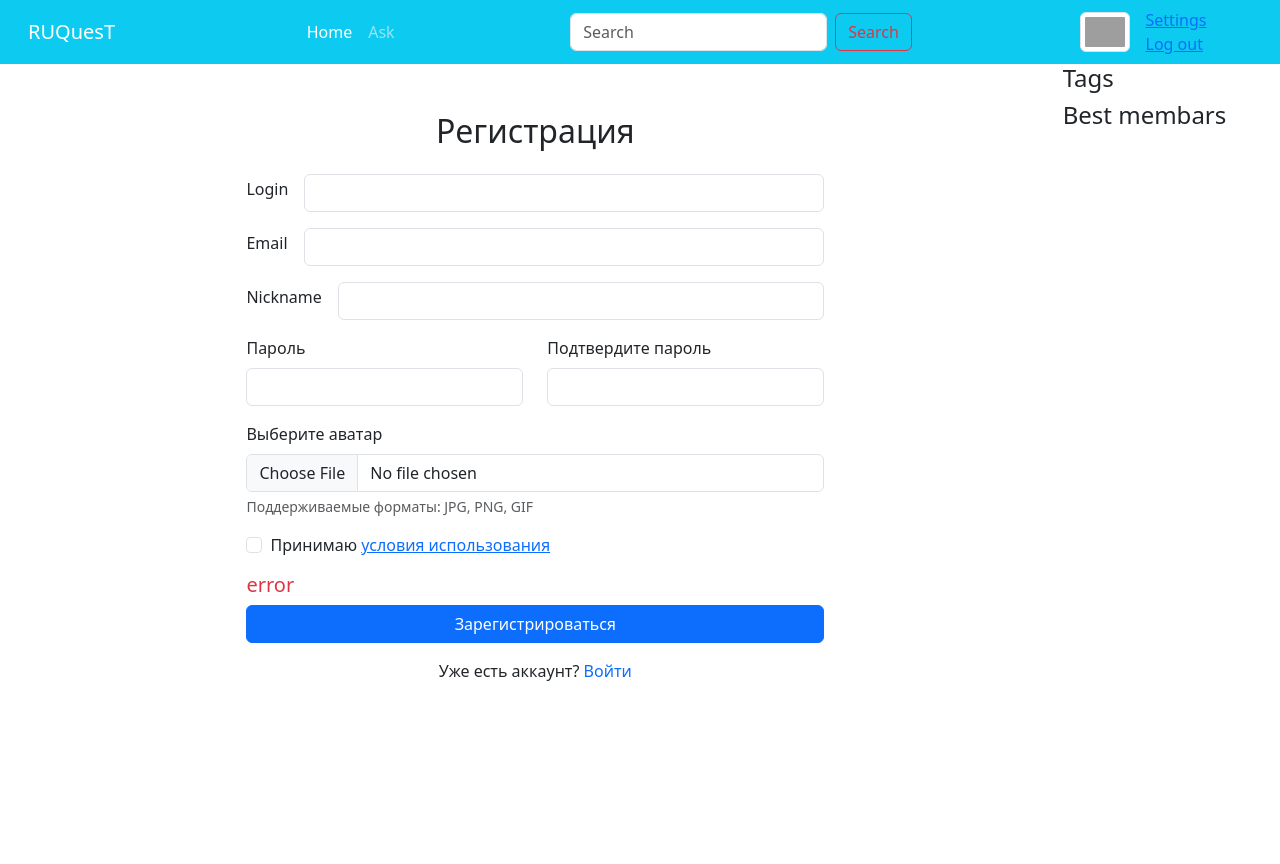
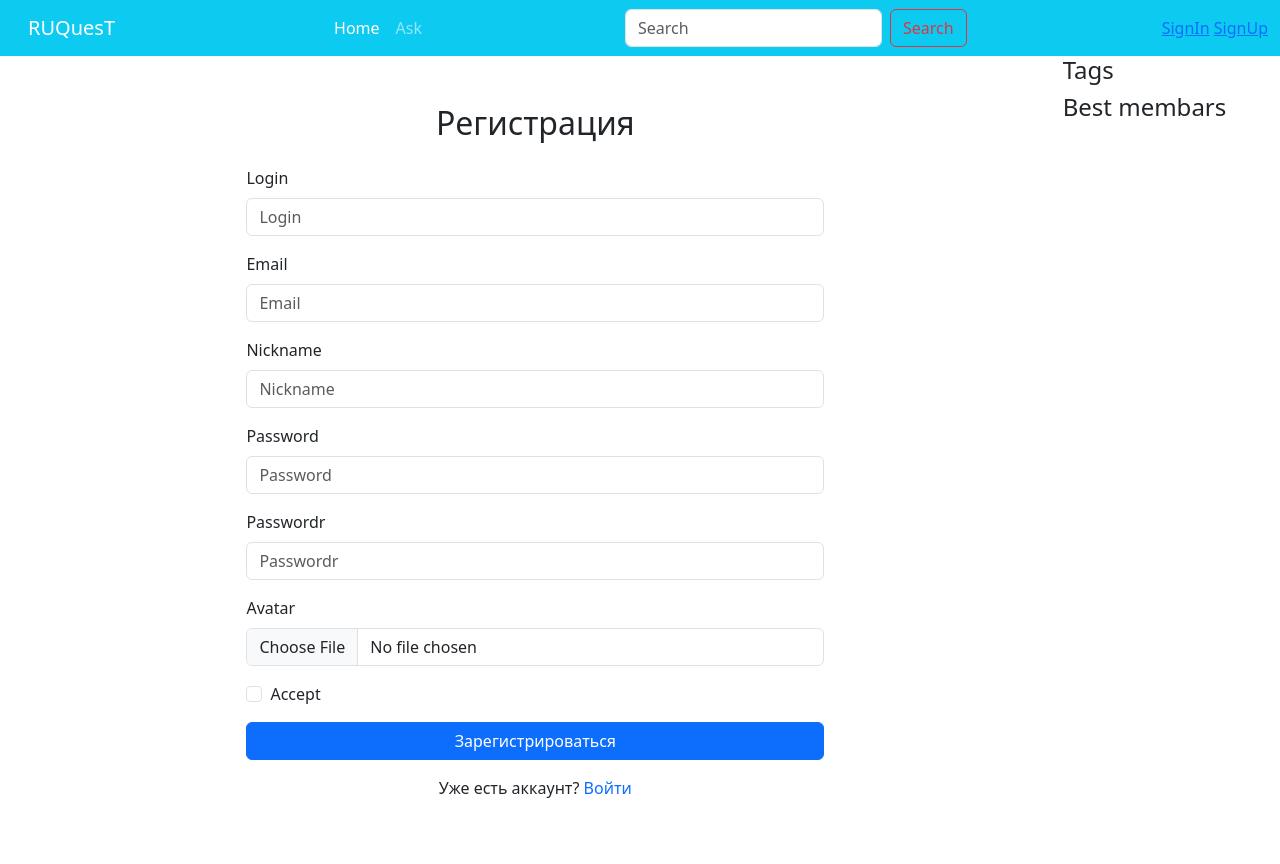
Before and after one commit to ender019/VkWeb2025_DZ2, a Django app: page /signup/ in a window 1280 px wide. Run offline with Django 5.2, Linux system fonts and the light colour scheme; data that the repository does not hold is empty; some libraries are stand-ins or nearby versions; grey boxes are pictures that could not be loaded.

Commit message:
ДЗ-4 выполнено

```diff
--- a/VKBackDZ2/settings.py
+++ b/VKBackDZ2/settings.py
@@ -38,13 +38,14 @@ INSTALLED_APPS = [
     'django.contrib.sessions',
     'django.contrib.messages',
     'django.contrib.staticfiles',
+    'bootstrap5'
 ]
 
 MIDDLEWARE = [
     'django.middleware.security.SecurityMiddleware',
     'django.contrib.sessions.middleware.SessionMiddleware',
     'django.middleware.common.CommonMiddleware',
-    'django.middleware.csrf.CsrfViewMiddleware',
+    # 'django.middleware.csrf.CsrfViewMiddleware',
     'django.contrib.auth.middleware.AuthenticationMiddleware',
     'django.contrib.messages.middleware.MessageMiddleware',
     'django.middleware.clickjacking.XFrameOptionsMiddleware',
--- a/VKBackDZ2/urls.py
+++ b/VKBackDZ2/urls.py
@@ -26,6 +26,7 @@ urlpatterns = [
     path('tag/<str:name>/', views.tag, name='tag'),
     path('question/<int:question_id>/', views.question, name='question'),
     path('login/', views.login, name='login'),
+    path('logout/', views.logout, name='logout'),
     path('signup/', views.signup, name='signup'),
     path('ask/', views.ask, name='ask'),
     path('settings/', views.settings, name='settings'),
--- /dev/null
+++ b/app/forms.py
@@ -0,0 +1,86 @@
+from cProfile import label
+
+from django import forms
+from django.contrib.auth.models import User
+
+from app.models import Profile, Tag
+
+
+class RegisterForm(forms.Form):
+    username = forms.CharField(label='Login', max_length=30)
+    email = forms.EmailField(label='Email', max_length=50)
+    nickname = forms.CharField(label='Nickname', max_length=50)
+    password = forms.CharField(widget=forms.PasswordInput, label='Password', max_length=30)
+    passwordr = forms.CharField(widget=forms.PasswordInput, label='Passwordr', max_length=30)
+    avatar = forms.ImageField(label='Avatar', required=False)
+    accept = forms.BooleanField(label='Accept', required=False)
+
+    def clean_username(self):
+        username = self.cleaned_data['username']
+        user = User.objects.filter(username=username).first()
+        if user is not None:
+            raise forms.ValidationError('Username already taken')
+        return username
+
+    def clean_nickname(self):
+        nickname = self.cleaned_data['nickname']
+        profile = Profile.objects.filter(nickname=nickname).first()
+        if profile is not None:
+            raise forms.ValidationError('Nickname already taken')
+        return nickname
+
+    def clean_password(self):
+        password = self.cleaned_data['password']
+        if len(password) < 8:
+            raise forms.ValidationError("Password must be at least 8 characters")
+        return password
+
+    def clean_passwordr(self):
+        password = self.cleaned_data['passwordr']
+        if len(password) < 8:
+            raise forms.ValidationError("Password must be at least 8 characters")
+        if password != self.cleaned_data['password']:
+            raise forms.ValidationError("Passwords do not match")
+        return password
+
+    def clean_accept(self):
+        if not self.cleaned_data['accept']:
+            raise forms.ValidationError('Accept conditions!')
+        return self.cleaned_data['accept']
+
+
+class LoginForm(forms.Form):
+    username = forms.CharField(label="Login", max_length = 30)
+    password = forms.CharField(max_length=30, widget=forms.PasswordInput)
+
+    def clean_password(self):
+        password = self.cleaned_data['password']
+        if len(password) < 8:
+            raise forms.ValidationError("Password must be at least 8 characters")
+        return password
+
+
+class SettingsForm(forms.Form):
+    username = forms.CharField(label="Login", max_length = 30)
+    email = forms.EmailField(max_length=50)
+    nickname = forms.CharField(max_length = 30)
+    avatar = forms.ImageField(required=False)
+
+
+class AskForm(forms.Form):
+    title = forms.CharField(label='Title', max_length=30)
+    text = forms.CharField(widget=forms.Textarea)
+    tags = forms.CharField(label='tags', widget=forms.TextInput(attrs={'placeholder': 'Введите теги через пробел...',}))
+
+    def clean_tags(self):
+        tags = list(filter(lambda s: len(s)>0, self.cleaned_data['tags'].split()))
+        for tag in tags:
+            if len(tag) > 20:
+                raise forms.ValidationError("Tag must be less than 20 characters")
+            if len(tag) < 1:
+                raise forms.ValidationError("Tag must be at least 1 character")
+        return tags
+
+
+class AnswerForm(forms.Form):
+    text = forms.CharField(label="Написать комментарий", widget=forms.Textarea)
--- a/app/management/commands/clear_bd.py
+++ b/app/management/commands/clear_bd.py
@@ -2,7 +2,6 @@ from datetime import datetime
 
 from django.contrib.auth.models import User
 from django.core.management import BaseCommand
-from django.db import transaction
 
 from app.models import Question, Profile, Tag, Answer, QuestionsTags, QuestionsLikes, AnswersLikes
 
@@ -27,4 +26,4 @@ class Command(BaseCommand):
         Profile.objects.all().delete()
         print(st_time.now()-st_time, "Очистка юзеров...")
         User.objects.all().delete()
-        print(st_time.now()-st_time, "Завершение транзакции...")
+        print(st_time.now()-st_time, "Завершено!")
--- a/app/views.py
+++ b/app/views.py
@@ -1,7 +1,14 @@
+from datetime import timezone, datetime
+
+from django.contrib import auth
+from django.contrib.auth.decorators import login_required
+from django.contrib.auth.models import User
 from django.core.paginator import Paginator
-from django.db.models import Sum
-from django.shortcuts import render
-from app.models import Question, Tag, Profile, Answer
+from django.shortcuts import render, redirect
+from django.urls import reverse_lazy, reverse
+
+from app.forms import LoginForm, SettingsForm, RegisterForm, AskForm, AnswerForm
+from app.models import Question, Tag, Profile, Answer, QuestionsTags
 
 
 def paginate(objects_list, request, per_page=10, pag_size=7):
@@ -18,7 +25,7 @@ def paginate(objects_list, request, per_page=10, pag_size=7):
 
 # Create your views here.
 def index(request):
-    profile = Profile.objects.first()
+    profile = Profile.objects.get_current(request.user)
     pagination = paginate(Question.objects.get_listing(), request, 5)
     pagination["page"].object_list = (Question.objects.full_listing(pagination["page"]))
     return render(request, 'index.html',
@@ -33,7 +40,7 @@ def index(request):
 
 
 def hot(request):
-    profile = Profile.objects.first()
+    profile = Profile.objects.get_current(request.user)
     pagination = paginate(Question.objects.get_hot(), request, 5)
     pagination["page"].object_list = (Question.objects.full_listing(pagination["page"]))
     return render(request, 'index.html',
@@ -48,7 +55,7 @@ def hot(request):
 
 
 def tag(request, name):
-    profile = Profile.objects.first()
+    profile = Profile.objects.get_current(request.user)
     pagination = paginate(Question.objects.get_by_tag(name), request, 5)
     pagination["page"].object_list = (Question.objects.full_listing(pagination["page"]))
     return render(request, 'index.html',
@@ -63,10 +70,17 @@ def tag(request, name):
 
 
 def question(request, question_id):
-    profile = Profile.objects.first()
+    profile = Profile.objects.get_current(request.user)
     quest = Question.objects.get_by_id(question_id)
     pagination = paginate(Answer.objects.get_by_question_id(question_id), request, 5)
     pagination["page"].object_list = (Answer.objects.full_answers(pagination["page"]))
+    if request.method == 'POST':
+        form = AnswerForm(request.POST)
+        if form.is_valid():
+            Answer.objects.create(text=form.cleaned_data['text'], question=quest, posted=datetime.now())
+            return redirect('question', question_id=question_id)
+    else:
+        form = AnswerForm()
     return render(request, 'question.html',
                   context={
                       "profile": profile,
@@ -74,46 +88,135 @@ def question(request, question_id):
                       **pagination,
                       "tags": Tag.objects.get_popular_tags(),
                       "nicks": Profile.objects.get_most_active(),
-                      "head": [quest.title, "List questions", "index"]
+                      "head": [quest.title, "List questions", "index"],
+                      "form": form,
                   }
             )
 
 
 def login(request):
+    if request.method == 'POST':
+        form = LoginForm(request.POST)
+        if not form.is_valid():
+            return render(request,'login.html', {'form': form})
+        user = auth.authenticate(request, **form.cleaned_data)
+        if user:
+            auth.login(request, user)
+            return redirect(reverse('index'))
+        else:
+            form.add_error(field=None, error="User not found")
+    else:
+        form = LoginForm()
+
     return render(request, 'login.html',
                   context={
                       "tags": Tag.objects.get_popular_tags(),
                       "nicks": Profile.objects.get_most_active(),
+                      "form": form,
                   }
             )
 
 
+def logout(request):
+    auth.logout(request)
+    return redirect(reverse('index'))
+
+
 def signup(request):
-    return render(request, 'signup.html',
-                  context={
+    if request.method == 'POST':
+        form = RegisterForm(request.POST)
+        if not form.is_valid():
+            return render(request, 'signup.html', context={
+                                "tags": Tag.objects.get_popular_tags(),
+                                "nicks": Profile.objects.get_most_active(),
+                                "form": form
+                            }
+                        )
+        user = User(username=form.cleaned_data['username'], email=form.cleaned_data['email'], )
+        user.set_password(form.cleaned_data['password'])
+        profile = Profile(nickname=form.cleaned_data['nickname'], avatar=form.cleaned_data['avatar'], user=user)
+        user.save()
+        profile.save()
+        user = auth.authenticate(request, **form.cleaned_data)
+        if user:
+            auth.login(request, user)
+            return redirect(reverse('index'))
+        else:
+            form.add_error(field=None, error="Error")
+    else:
+        form = RegisterForm()
+    return render(request, 'signup.html', context={
                       "tags": Tag.objects.get_popular_tags(),
                       "nicks": Profile.objects.get_most_active(),
+                      "form": form
                   }
             )
 
-
+@login_required(login_url=reverse_lazy("login"))
 def ask(request):
-    profile = Profile.objects.first()
+    profile = Profile.objects.get_current(request.user)
+    print(request.method)
+    if request.method == 'POST':
+        form = AskForm(request.POST)
+        if not form.is_valid():
+            return render(request, 'index.html', context={
+                              "profile": profile,
+                              "tags": Tag.objects.get_popular_tags(),
+                              "nicks": Profile.objects.get_most_active(),
+                              "form": form,
+                    }
+                )
+        print(form.cleaned_data)
+        question = Question(title=form.cleaned_data['title'], text=form.cleaned_data['text'], profile=profile, posted=datetime.now())
+        question.save()
+        QuestionsTags.objects.bulk_create([
+            QuestionsTags(question=question, tag=Tag.objects.get_or_create(title=el)[0])
+            for el in form.cleaned_data['tags']
+        ])
+        question.save()
+    else:
+        form = AskForm()
     return render(request, 'ask.html',
                   context={
                       "profile": profile,
                       "tags": Tag.objects.get_popular_tags(),
                       "nicks": Profile.objects.get_most_active(),
+                      "form": form,
                   }
             )
 
 
+@login_required(login_url=reverse_lazy("login"))
 def settings(request):
-    profile = Profile.objects.first()
+    profile = Profile.objects.get_current(request.user)
+    print(profile.nickname)
+    if request.method == 'POST':
+        print(request.POST)
+        form = SettingsForm(request.POST)
+        if not form.is_valid():
+            return render(request,'settings.html',
+                  context={
+                      "profile": profile,
+                      "tags": Tag.objects.get_popular_tags(),
+                      "nicks": Profile.objects.get_most_active(),
+                      "form": form,
+                  }
+            )
+        print(form.cleaned_data)
+        Profile.objects.updating(request.user, form.cleaned_data)
+    else:
+        data = {
+            "username": profile.user.username,
+            "email": profile.user.email,
+            "nickname": profile.nickname,
+        }
+        form = SettingsForm(data)
+
     return render(request, 'settings.html',
                   context={
                       "profile": profile,
                       "tags": Tag.objects.get_popular_tags(),
                       "nicks": Profile.objects.get_most_active(),
+                      "form": form,
                   }
             )
--- a/requirements.txt
+++ b/requirements.txt
@@ -1,2 +1,3 @@
 Django == 5.2
 psycopg2==2.9.10
+django-bootstrap-v5==1.0.11
--- a/templates/layouts/base.html
+++ b/templates/layouts/base.html
@@ -27,16 +27,23 @@
 				<button class="btn btn-outline-danger" type="submit">Search</button>
 			</form>
 			<div class="d-flex align-items-center">
+                {% if profile %}
                     <div class="me-3 ">
                         <img width="50px" src="{% static profile.avatar %}" class="img-thumbnail" alt="...">
                     </div>
                     <div class="content" style="max-width: 35%">
                         <div class="content_name text-truncate">{{ profile.nickname }}</div>
-					<div class="content_links">
+                        <div class="content_links d-flex gap-1">
                             <a href="{% url "settings" %}">Settings</a>
-						<a href="{% url "login" %}">Log out</a>
+                            <a href="{% url "logout" %}">Logout</a>
                         </div>
                     </div>
+                {% else %}
+                    <div class="content_links">
+                        <a href="{% url "login" %}">SignIn</a>
+                        <a href="{% url "signup" %}">SignUp</a>
+                    </div>
+                {% endif %}
 			</div>
 		</div>
 	</nav>
--- a/templates/signup.html
+++ b/templates/signup.html
@@ -1,59 +1,21 @@
 {% extends "layouts/base.html" %}
 {% load static %}
+{% load bootstrap5 %}
 
 {% block content %}
 			<div class="container col-12 col-md-8">
 				<div class="registration-card bg-white p-4 p-md-5">
 					<h2 class="text-center mb-4">Регистрация</h2>
-					<form>
-						<div class="mb-3 d-flex align-items-center">
-							<label for="login" class="form-label me-3">Login</label>
-							<input type="text" class="form-control" id="login" required>
-						</div>
+					<form action="" method="POST">
+                        {% bootstrap_form form %}
+						{% buttons %}
+                            <button type="submit" class="btn btn-primary w-100">Зарегистрироваться</button>
+	                    {% endbuttons %}
+					</form>
 
-						<div class="mb-3 d-flex align-items-center">
-							<label for="email" class="form-label me-3">Email</label>
-							<input type="email" class="form-control" id="email" required>
-						</div>
-
-						<div class="mb-3 d-flex align-items-center">
-							<label for="nickname" class="form-label me-3">Nickname</label>
-							<input type="text" class="form-control" id="nickname" required>
-						</div>
-
-						<div class="row">
-							<div class="col-md-6 mb-3">
-								<label for="password" class="form-label">Пароль</label>
-								<input type="password" class="form-control" id="password" required>
-							</div>
-							<div class="col-md-6 mb-3">
-								<label for="confirmPassword" class="form-label">Подтвердите пароль</label>
-								<input type="password" class="form-control" id="confirmPassword" required>
-							</div>
-						</div>
-
-						<div class="mb-3">
-							<label for="imageUpload" class="form-label">Выберите аватар</label>
-							<input type="file" class="form-control" id="imageUpload" accept="image/*">
-							<div class="form-text">
-							  Поддерживаемые форматы: JPG, PNG, GIF
-							</div>
-						</div>
-
-						<div class="mb-3 form-check">
-							<input type="checkbox" class="form-check-input" id="terms">
-							<label class="form-check-label" for="terms">
-								Принимаю <a href="#">условия использования</a>
-							</label>
-						</div>
-
-						<h5 class="text-danger">error</h5>
-						<button type="submit" class="btn btn-primary w-100">Зарегистрироваться</button>
-
-						<p class="text-center mt-3">
-							Уже есть аккаунт? <a href="{% url "login" %}" class="text-decoration-none">Войти</a>
-						</p>
-					</form>
+                    <p class="text-center mt-3">
+                        Уже есть аккаунт? <a href="{% url "login" %}" class="text-decoration-none">Войти</a>
+                    </p>
 				</div>
 			</div>
 {% endblock %}
```
Also changed, not shown: app/management/commands/fill_bd.py (+15 -7 lines), app/model_manager.py (+21 -4 lines), app/models.py (+4 -4 lines), templates/ask.html (+6 -17 lines), templates/login.html (+6 -20 lines), templates/question.html (+11 -0 lines), templates/settings.html (+6 -26 lines), app/migrations/0003_alter_answer_posted_alter_answerslikes_pos_and_more.py (added). Lines whose indentation alone changed are shown as unchanged.
